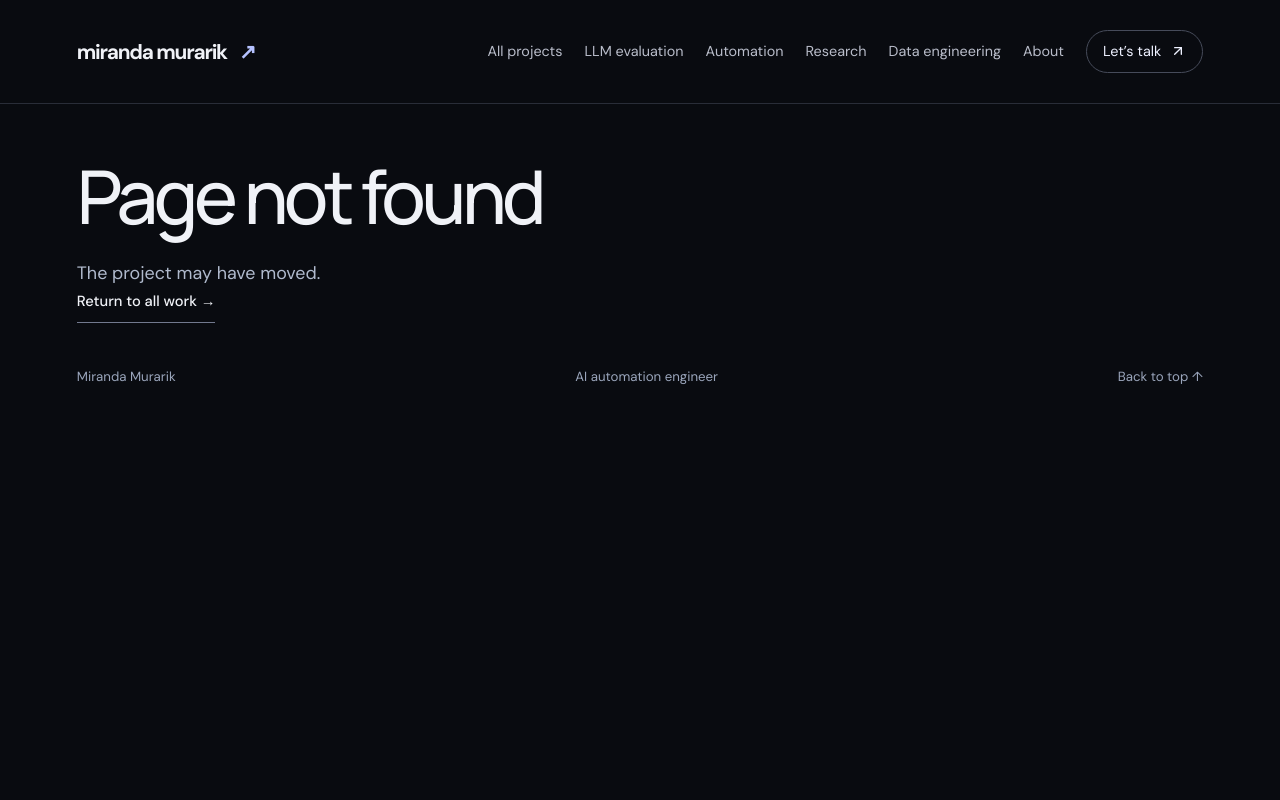
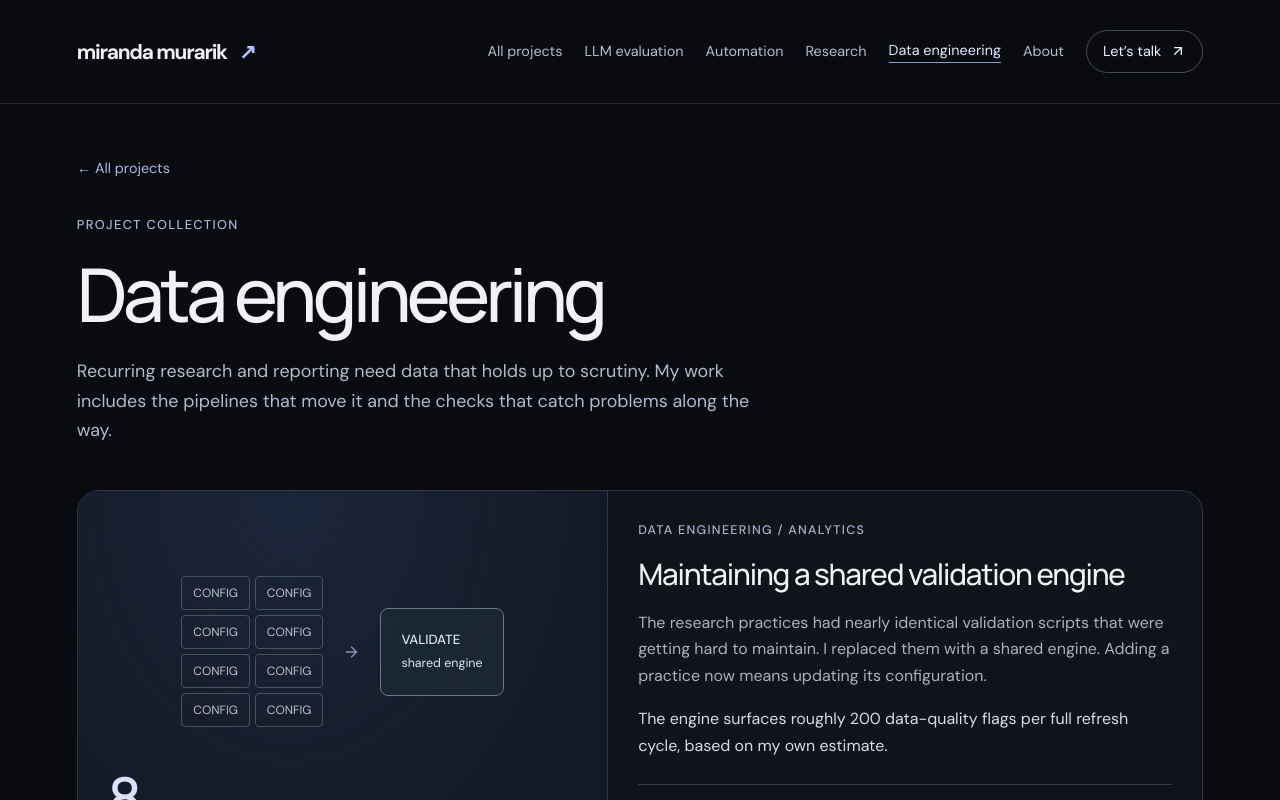
Before and after one commit to mmurarik/portfolio, a Next.js app: page /data-engineering in a window 1280 px wide. Before the commit this address had no page. Shown: the top 800 px of the page. Built offline with nearby package versions, Linux system fonts and the light colour scheme.

Commit message:
Add data engineering category page

```diff
--- /dev/null
+++ b/app/data-engineering/page.tsx
@@ -0,0 +1,5 @@
+import { projects } from '../projects';
+import type { Metadata } from 'next';
+import { Shell, CategoryIntro, ProjectList, OtherWork } from '../portfolio-components';
+export const metadata:Metadata={title:'Data engineering | Miranda Murarik',description:'Benchmark validation and financial-data pipelines, including the checks and recurring maintenance behind them.'};
+export default function DataEngineering(){return <Shell active="/data-engineering"><CategoryIntro title="Data engineering" description="Recurring research and reporting need data that holds up to scrutiny. My work includes the pipelines that move it and the checks that catch problems along the way."/><ProjectList ids={projects.filter(p=>p.category==='/data-engineering').map(p=>p.id)}/><OtherWork current="/data-engineering"/></Shell>}
```
